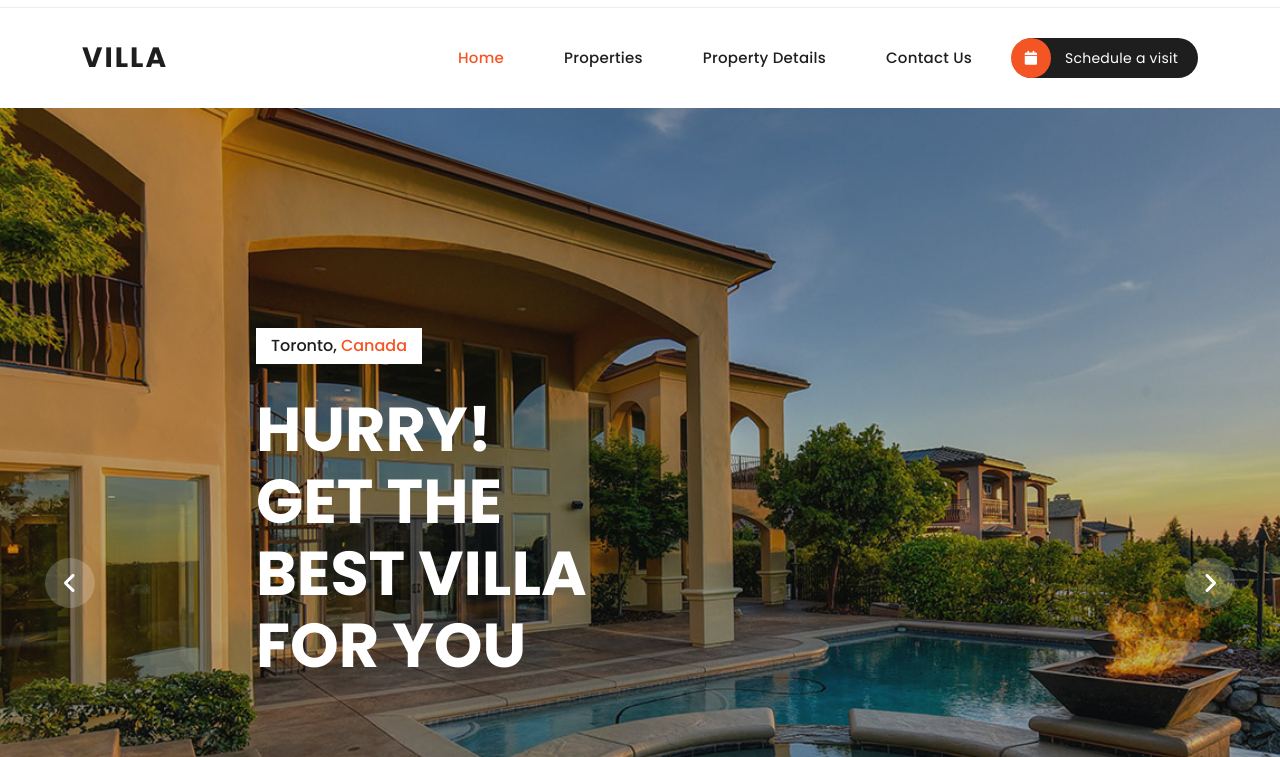
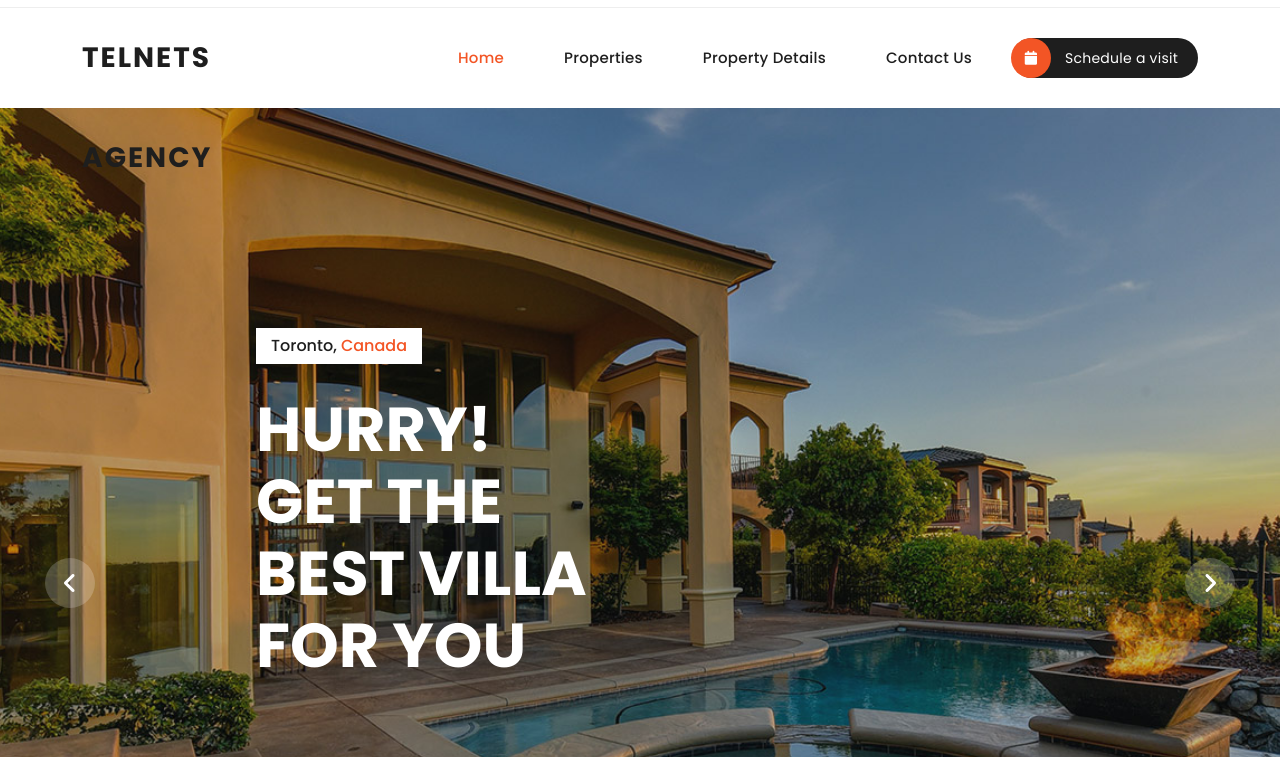
Before and after one commit to KevFranck/villa_codebuild_s3, a plain HTML site: page index.html in a window 1280 px wide. Shown: the part 43-800 px from the top of the page. Drawn offline with nearby package versions, Linux system fonts and the light colour scheme.

Commit message:
change index

```diff
--- a/index.html
+++ b/index.html
@@ -72,7 +72,7 @@ https://templatemo.com/tm-591-villa-agency
                 <nav class="main-nav">
                     <!-- ***** Logo Start ***** -->
                     <a href="index.html" class="logo">
-                        <h1>Villa</h1>
+                        <h1>TelNets Agency</h1>
                     </a>
                     <!-- ***** Logo End ***** -->
                     <!-- ***** Menu Start ***** -->
```
